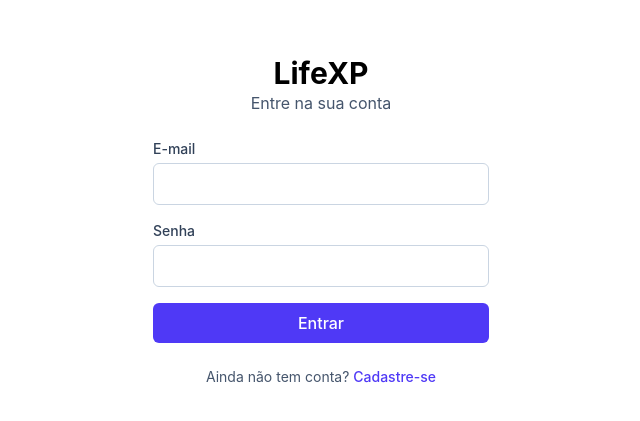
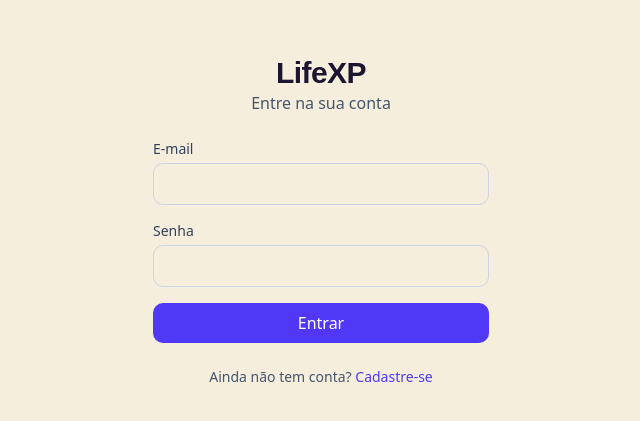
Before and after one commit to claudiondev/lifexp, a React (Vite) app in the folder apps/web/: page /login in a window 1280 px wide. Shown: the part 179-600 px from the top of the page, without its empty margins (319-959 px from the left). Built offline with nearby package versions, Linux system fonts and the light colour scheme; no server answers.

Commit message:
feat(web): configura shadcn, tokens do design system HUD de RPG e fontes auto-hospedadas

```diff
--- a/apps/web/src/index.css
+++ b/apps/web/src/index.css
@@ -1 +1,123 @@
 @import 'tailwindcss';
+@import '@fontsource-variable/bricolage-grotesque';
+@import '@fontsource-variable/figtree';
+@import '@fontsource/chakra-petch/500.css';
+@import '@fontsource/chakra-petch/700.css';
+
+/*
+ * Tokens do LifeXP — HUD de RPG.
+ * Escuro é o padrão ("Void Ink"); com prefers-color-scheme: light vira "pergaminho" (RNF10).
+ * Nomes semânticos (background, primary...) são os que os componentes shadcn esperam;
+ * xp / mana são tokens do jogo: xp = conquista (ouro), mana = progresso e descanso (musgo).
+ */
+:root {
+  --background: #0e0b1a;
+  --foreground: #f3e9d2;
+  --card: #1a1530;
+  --card-foreground: #f3e9d2;
+  --popover: #1a1530;
+  --popover-foreground: #f3e9d2;
+  --primary: #6d4aff;
+  --primary-foreground: #ffffff;
+  --secondary: #261f45;
+  --secondary-foreground: #f3e9d2;
+  --muted: #221b3d;
+  --muted-foreground: #a79fc4;
+  --accent: #2c2452;
+  --accent-foreground: #f3e9d2;
+  --destructive: #ff7b7b;
+  --border: #2e2650;
+  --input: #2e2650;
+  --ring: #9d84ff;
+  --xp: #ffb547;
+  --mana: #3ddbb0;
+  --radius: 0.75rem;
+  color-scheme: dark;
+}
+
+@media (prefers-color-scheme: light) {
+  :root {
+    --background: #f6eedc;
+    --foreground: #1b1530;
+    --card: #fffbf0;
+    --card-foreground: #1b1530;
+    --popover: #fffbf0;
+    --popover-foreground: #1b1530;
+    --primary: #5b3be0;
+    --primary-foreground: #ffffff;
+    --secondary: #ece1c8;
+    --secondary-foreground: #1b1530;
+    --muted: #efe5cc;
+    --muted-foreground: #5c5578;
+    --accent: #e6d9ba;
+    --accent-foreground: #1b1530;
+    --destructive: #c42b2b;
+    --border: #e0d2b2;
+    --input: #cfbf9b;
+    --ring: #5b3be0;
+    --xp: #b86e00;
+    --mana: #0f8f6e;
+    color-scheme: light;
+  }
+}
+
+@theme inline {
+  --color-background: var(--background);
+  --color-foreground: var(--foreground);
+  --color-card: var(--card);
+  --color-card-foreground: var(--card-foreground);
+  --color-popover: var(--popover);
+  --color-popover-foreground: var(--popover-foreground);
+  --color-primary: var(--primary);
+  --color-primary-foreground: var(--primary-foreground);
+  --color-secondary: var(--secondary);
+  --color-secondary-foreground: var(--secondary-foreground);
+  --color-muted: var(--muted);
+  --color-muted-foreground: var(--muted-foreground);
+  --color-accent: var(--accent);
+  --color-accent-foreground: var(--accent-foreground);
+  --color-destructive: var(--destructive);
+  --color-border: var(--border);
+  --color-input: var(--input);
+  --color-ring: var(--ring);
+  --color-xp: var(--xp);
+  --color-mana: var(--mana);
+  --radius-sm: calc(var(--radius) - 4px);
+  --radius-md: calc(var(--radius) - 2px);
+  --radius-lg: var(--radius);
+  --radius-xl: calc(var(--radius) + 4px);
+  --font-sans: 'Figtree Variable', ui-sans-serif, system-ui, sans-serif;
+  --font-display: 'Bricolage Grotesque Variable', 'Figtree Variable', ui-sans-serif, sans-serif;
+  --font-hud: 'Chakra Petch', ui-monospace, monospace;
+}
+
+@layer base {
+  * {
+    border-color: var(--border);
+  }
+  body {
+    background-color: var(--background);
+    color: var(--foreground);
+    font-family: var(--font-sans);
+    -webkit-font-smoothing: antialiased;
+  }
+  h1,
+  h2,
+  h3 {
+    font-family: var(--font-display);
+    letter-spacing: -0.02em;
+  }
+  :focus-visible {
+    outline: 2px solid var(--ring);
+    outline-offset: 2px;
+  }
+  @media (prefers-reduced-motion: reduce) {
+    *,
+    *::before,
+    *::after {
+      animation-duration: 0.01ms !important;
+      animation-iteration-count: 1 !important;
+      transition-duration: 0.01ms !important;
+    }
+  }
+}
--- /dev/null
+++ b/apps/web/src/lib/utils.ts
@@ -0,0 +1,7 @@
+import { clsx, type ClassValue } from 'clsx';
+import { twMerge } from 'tailwind-merge';
+
+/** Junta classes condicionais e resolve conflitos do Tailwind (padrão dos componentes shadcn). */
+export function cn(...inputs: ClassValue[]) {
+  return twMerge(clsx(inputs));
+}
--- a/apps/web/tsconfig.json
+++ b/apps/web/tsconfig.json
@@ -7,6 +7,8 @@
     "moduleResolution": "bundler",
     "jsx": "react-jsx",
     "noEmit": true,
+    "baseUrl": ".",
+    "paths": { "@/*": ["./src/*"] },
     "types": ["vite/client", "vitest/globals", "@testing-library/jest-dom"]
   },
   "include": ["src", "vite.config.ts"]
--- a/apps/web/vite.config.ts
+++ b/apps/web/vite.config.ts
@@ -1,9 +1,11 @@
 import { defineConfig } from 'vitest/config';
 import react from '@vitejs/plugin-react';
 import tailwindcss from '@tailwindcss/vite';
+import { fileURLToPath } from 'node:url';
 
 export default defineConfig({
   plugins: [react(), tailwindcss()],
+  resolve: { alias: { '@': fileURLToPath(new URL('./src', import.meta.url)) } },
   server: {
     port: 5173,
     // Em dev, /api vai para a API local. Em produção a Vercel faz o mesmo via rewrite,
```
Also changed, not shown: apps/web/package.json (+10 -0 lines), apps/web/components.json (added), 1 other file (tests, documents, lock files or other folders).
